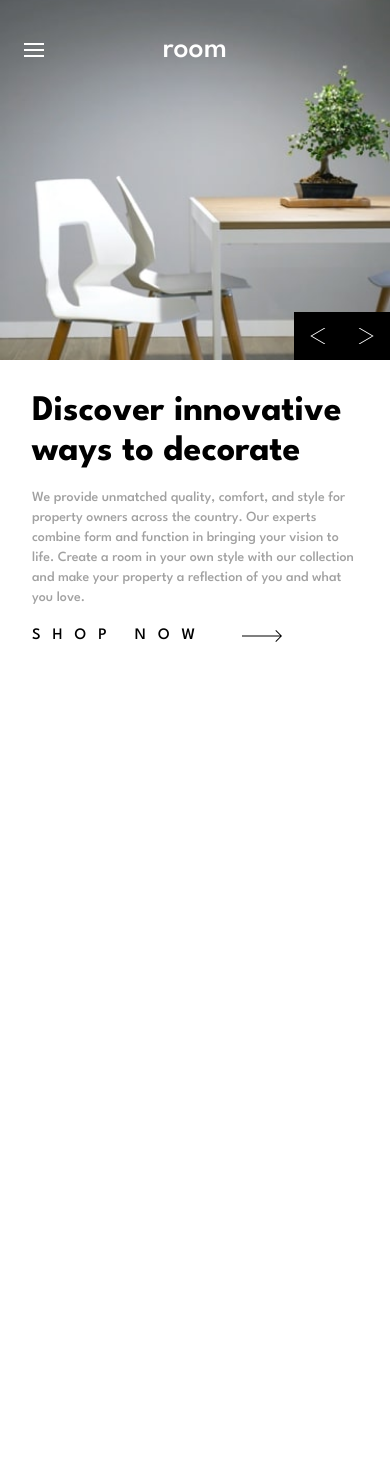
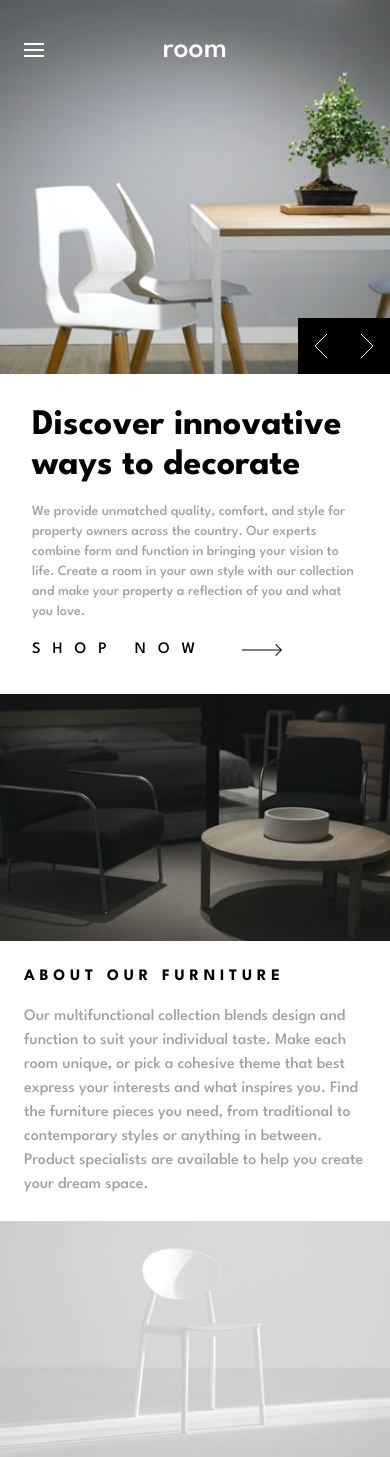
Before and after one commit to Dradeon/RoomLandingPage, a Next.js app in the folder roomlandingpage/: page / in a window 390 px wide. Before the commit the page ends 844 px from the top, so only its background shows below. Built offline with nearby package versions, Linux system fonts and the light colour scheme.

Commit message:
Added Other Section and created mobile dropdown

```diff
--- a/roomlandingpage/components/Section1.tsx
+++ b/roomlandingpage/components/Section1.tsx
@@ -1,26 +1,50 @@
-import { NextComponentType } from 'next'
 import React from 'react'
 
+
+
 const Section1 = () => {
+  const hamburgerClick = () => {
+    const icon = document.getElementById("hamburger");
+    const nav = document.getElementById('nav');
+    const logo = document.getElementById('weblogo');
+    const links = document.getElementById('links');
+
+    if(icon?.getAttribute('src') == 'icon-hamburger.svg'){
+        icon.setAttribute('src','icon-close.svg');
+
+        nav?.setAttribute('style','background-color:white;width:100%;')
+        logo?.setAttribute('style','display:none');
+        links?.setAttribute('style','display:flex;color:black;margin-right:1rem;')
+
+    }
+    else{
+        icon?.setAttribute('src','icon-hamburger.svg');
+        nav?.setAttribute('style','background-color:none;')
+        logo?.setAttribute('style','display:block');
+        links?.setAttribute('style','display:none;color:white;')
+    }
+};
   return (
-    <div className='flex flex-col w-full custom2:flex-row '>
-        <div id="section1-background" className='relative min-h-[22.5rem] bg-mobile-image-hero-1 bg-no-repeat bg-cover bg-center sm:bg-desktop-image-hero-1 sm:min-h-[450px] sm:min-w-[50%] custom2:min-h-[534px]  xl:min-w-[834px]'>
-            <nav className='w-[calc(50%+32px)] flex flow-row items-center justify-between py-8 pl-6 custom2:justify-start'>
-                <img src='icon-hamburger.svg' className='custom2:hidden'></img>
-                <h1 className='font-spartan text-3xl text-White custom2:mr-12'>room</h1>
-                <ul className='hidden font-spartan text-md text-White  custom2:flex flex-row space-x-8'>
+    <div className='flex flex-col w-full sm:flex-row '>
+        <div id="section1-background" className='relative min-h-[22.5rem] w-full max-w-[840px]'>
+            <nav id = 'nav' className='absolute w-[calc(50%+32px)] flex flow-row items-center justify-between py-8 pl-6 custom2:justify-start'>
+                <img id="hamburger" onClick={hamburgerClick} src='icon-hamburger.svg' className='hover:cursor-pointer sm:hidden'></img>
+                <h1 id = 'weblogo' className='font-spartan text-3xl text-White md:mr-12'>room</h1>
+                <ul id = 'links' className='hidden font-spartan text-md text-White md:flex flex-row space-x-8'>
                     <li><a href='#'>home</a></li>
                     <li><a href='#'>shop</a></li>
                     <li><a href='#'>about</a></li>
                     <li><a href='#'>contact</a></li>
                 </ul>
             </nav>
-            <div className='absolute flex bottom-0 right-0 custom2:left-full'>
-                <img src='icon-angle-left.svg'  className='bg-Black w-12 h-12  p-4 sm:p-10'></img>
-                <img src='icon-angle-right.svg' className='bg-Black w-12 h-12 p-4 sm:p-10'></img>
+            <div className='absolute flex bottom-0 left-[calc(100%-92px)] custom2:left-full'>
+                <img src='icon-angle-left.svg'  className='bg-Black  p-4 '></img>
+                <img src='icon-angle-right.svg' className='bg-Black  p-4 '></img>
             </div>
+            <img src='mobile-image-hero-1.jpg' className='-z-10 w-full h-[inherit] max-h-[534px] sm:hidden'></img>
+            <img src='desktop-image-hero-1.jpg' className='hidden sm:block -z-10'></img>
         </div>
-        <section className='flex flex-col place-content-center space-y-4 p-8 mx-auto max-h-[534px] max-w-lg sm:ml-16'>
+        <section className='flex flex-col place-content-center space-y-4 p-8 mx-auto max-h-[534px] max-w-lg sm:ml-16 sm:w-1/2'>
             <h1 className='font-spartan font-bold text-4xl sm:text-5xl'>Discover innovative ways to decorate</h1>
             <p className='font-spartan text-sm text-DarkGray sm:text-md'>We provide unmatched quality, comfort, and style for property owners across the country. Our experts combine form and function in bringing your vision to life. Create a room in your own style with our collection and make your property a reflection of you and what you love.</p>
             <a href='#' className='relative w-fit font-spartan tracking-[.75rem]'>SHOP NOW <img src='icon-arrow.svg' className='absolute top-[25%] left-[120%]'></img></a>
--- a/roomlandingpage/components/Section2.tsx
+++ b/roomlandingpage/components/Section2.tsx
@@ -2,7 +2,14 @@ import React from 'react'
 
 const Section2 = () => {
   return (
-    <div>Section2</div>
+    <div className='flex flex-col sm:flex-row'>
+      <img src='image-about-dark.jpg'></img>
+      <div className='flex flex-col justify-center space-y-4 p-6 mx-auto'>
+        <h2 className='font-spartan font-bold tracking-[.3rem]'>ABOUT OUR FURNITURE</h2>
+        <p className='font-spartan text-DarkGray'>Our multifunctional collection blends design and function to suit your individual taste. Make each room unique, or pick a cohesive theme that best express your interests and what inspires you. Find the furniture pieces you need, from traditional to contemporary styles or anything in between. Product specialists are available to help you create your dream space.</p>
+      </div>
+      <img src='image-about-light.jpg'></img>
+    </div>
   )
 }
 
--- a/roomlandingpage/pages/index.tsx
+++ b/roomlandingpage/pages/index.tsx
@@ -2,11 +2,13 @@ import type { NextPage } from 'next'
 import Head from 'next/head'
 import Image from 'next/image'
 import Section1 from '../components/Section1'
+import Section2 from '../components/Section2'
 
 const Home: NextPage = () => {
   return (
-    <div>
+    <div className='max-w-[1440px] mx-auto'>
       <Section1></Section1>
+      <Section2></Section2>
     </div>
   )
 }
--- a/roomlandingpage/tailwind.config.js
+++ b/roomlandingpage/tailwind.config.js
@@ -12,12 +12,7 @@ module.exports = {
       'VeryDarkGray': 'hsl(0, 0%, 27%)',
     },
     backgroundImage:{
-      'mobile-image-hero-1': 'url(/mobile-image-hero-1.jpg)',
-      'mobile-image-hero-2': 'url(/mobile-image-hero-2.jpg)',
-      'mobile-image-hero-3': 'url(/mobile-image-hero-3.jpg)',
-      'desktop-image-hero-1': 'url(/desktop-image-hero-1.jpg)',
-      'desktop-image-hero-2': 'url(/desktop-image-hero-2.jpg)',
-      'desktop-image-hero-3': 'url(/desktop-image-hero-3.jpg)',
+
     },
     extend: {
       screens:{
```
